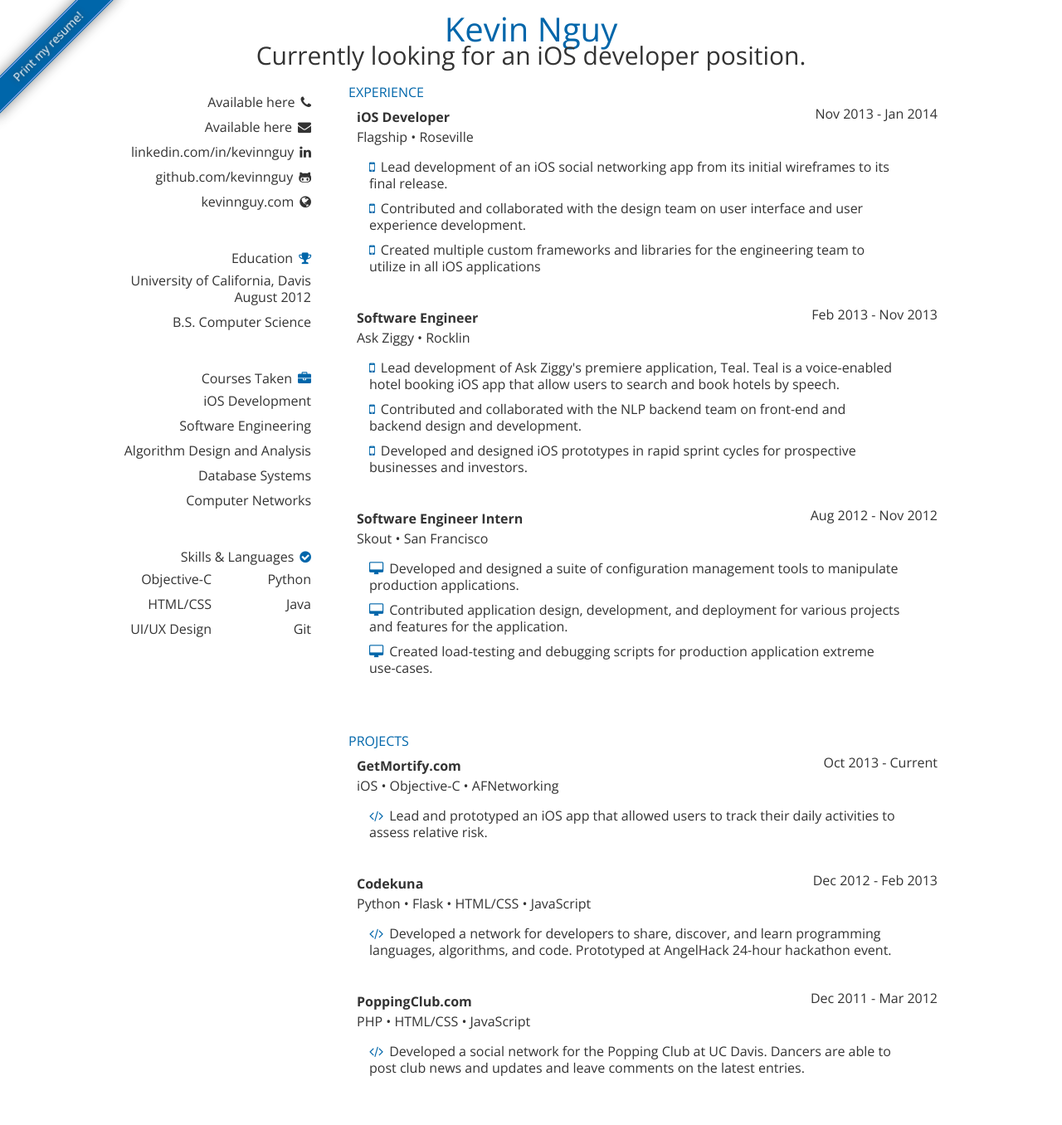
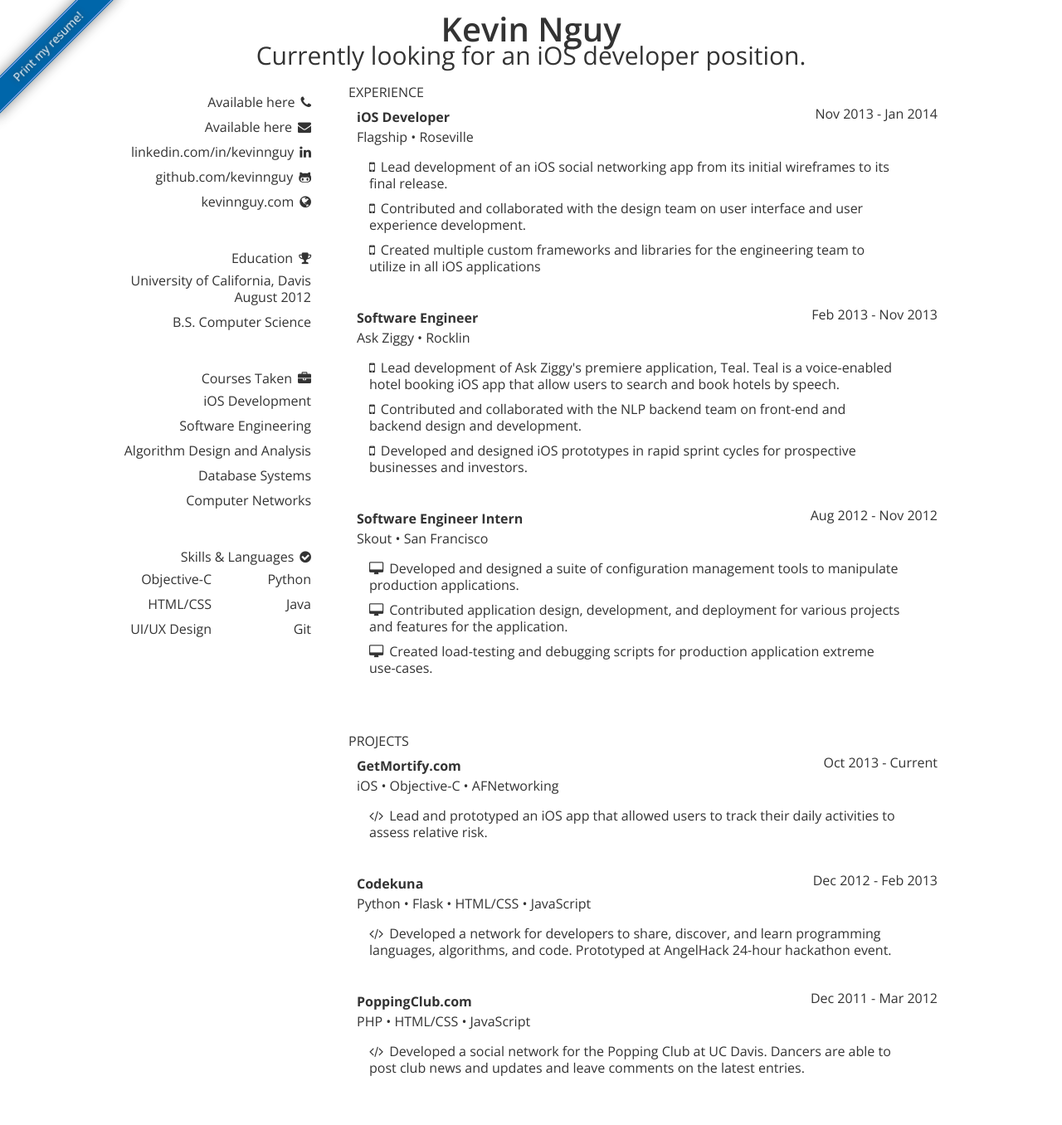
Before and after one commit to kevinnguy/kevinnguy.github.com, a Jekyll site: the page index.html, which Jekyll copies as it is, in a window 1280 px wide. Shown: the whole page at 83% size. Built offline with Jekyll 4.4.1, drawn with Linux system fonts in a browser that asks for light colours.

Commit message:
Sorry for the poor description

```diff
--- a/index.html
+++ b/index.html
@@ -37,7 +37,9 @@
 
     <div class="container" id="header">
       <div id="me">
-        <a style="font-size: 40px" class="normal" href='http://kevinnguy.com' target="_blank">Kevin Nguy</a>
+        <a style="font-size: 40px" class="semi-bold" href='http://kevinnguy.com' target="_blank">Kevin Nguy</a>
+      </div>
+      <div id="me">
         <p style="font-size: 30px" class="light">Currently looking for an iOS developer position.</p>
       </div>
     </div>
--- a/static/css/new_style.css
+++ b/static/css/new_style.css
@@ -475,16 +475,12 @@
   line-height:40px;
   margin-bottom:20px; }
 
-a
-{ color:#06A;
-  text-decoration:none; }
+a { text-decoration:none; }
 
 a:hover
 { color:#06A;
   cursor:pointer; }
 
-a:visited
-{ color:#06A; }
 
 #posts a
 { padding-bottom:10px; }
@@ -628,10 +624,6 @@
 .description
 { padding-right:7px; }
 
-.bigfont
-{
-  color:#333; }
-
 .bottom
 { margin-bottom:30px; }
 
```
